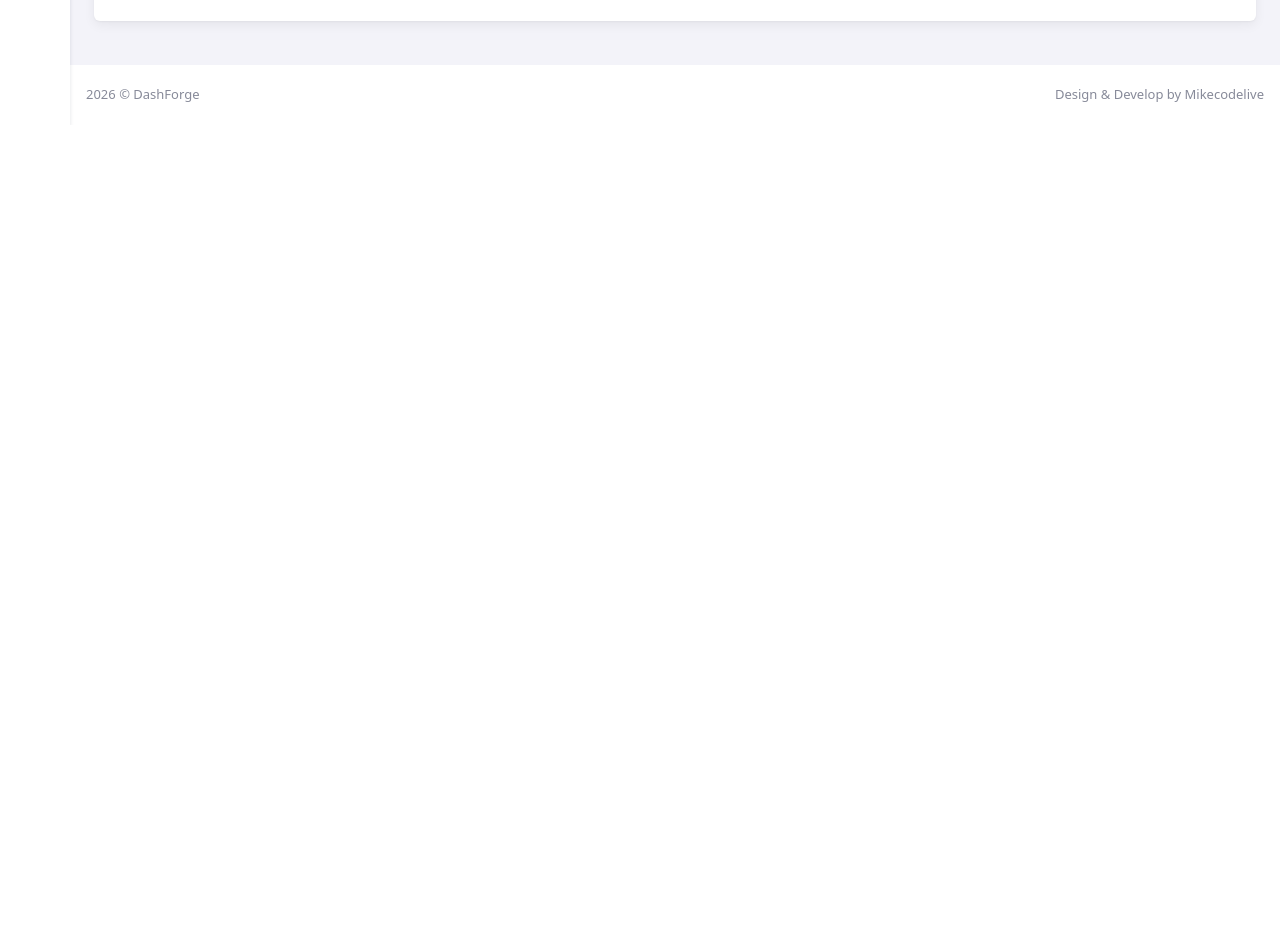
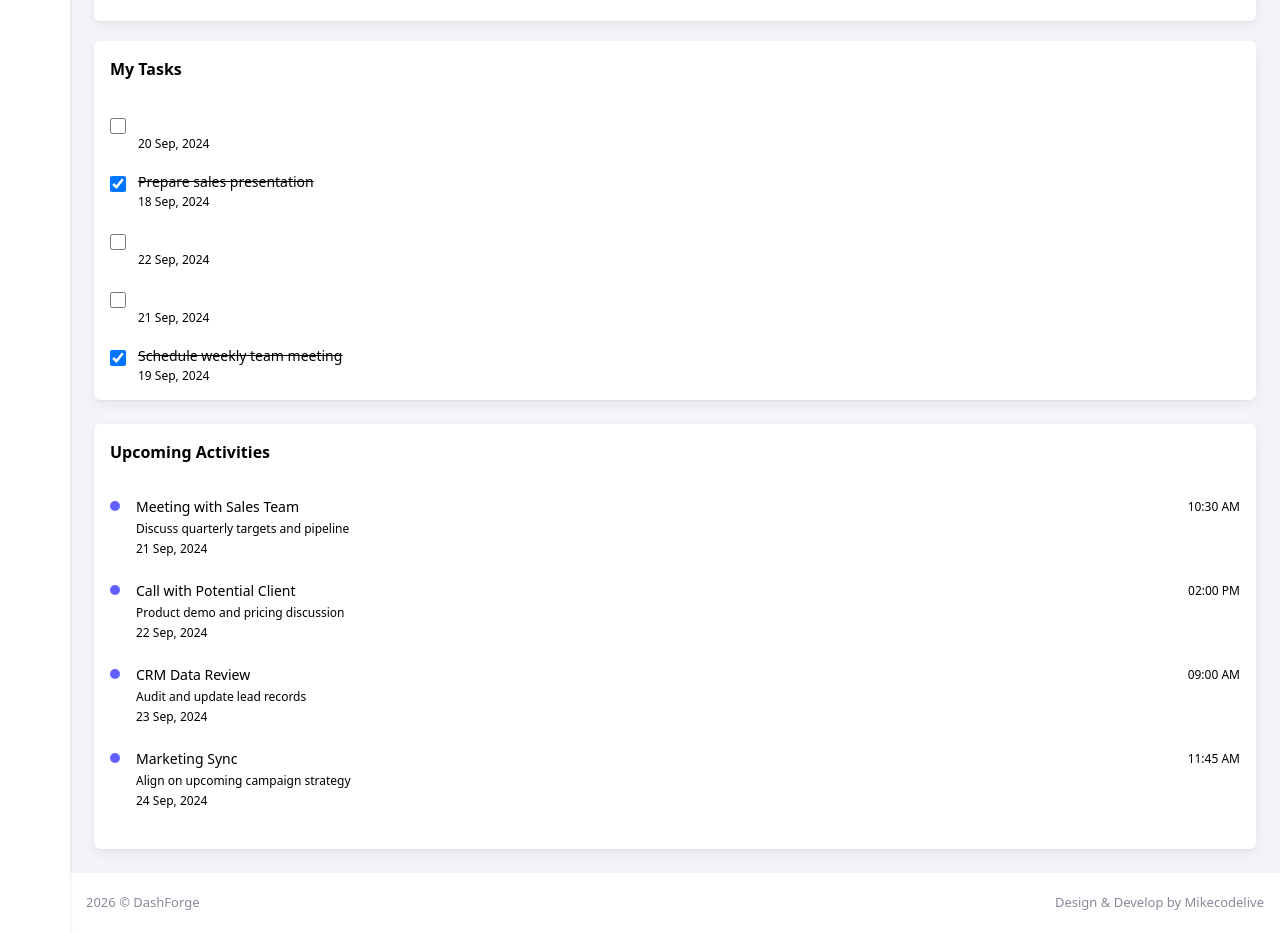
Before and after one commit to Mike-codelive/Dashforge, a React (Vite) app: page /crm in a window 1280 px wide. Shown: the part 1602-2535 px from the top of the page. Before the commit the page ends 1727 px from the top, so only its background shows below. Built offline with nearby package versions, Linux system fonts and the light colour scheme.

Commit message:
feat(crm): complete CRM dashboard page and components

```diff
--- a/src/features/crm/Crm.tsx
+++ b/src/features/crm/Crm.tsx
@@ -1,8 +1,10 @@
 import { BalanceOverview } from "./sections/BalanceOverview";
 import { DealStatus } from "./sections/DealStatus";
 import { DealTypeRadar } from "./sections/DealTypeRadar";
+import { MyTasks } from "./sections/MyTasks";
 import { SalesForecast } from "./sections/SalesForecast";
 import { TopStats } from "./sections/TopStats";
+import { UpcomingActivities } from "./sections/UpcomingActivities";
 
 export const Crm = () => {
   return (
@@ -14,6 +16,8 @@ export const Crm = () => {
       </div>
       <BalanceOverview />
       <DealStatus />
+      <MyTasks />
+      <UpcomingActivities />
     </>
   );
 };
--- /dev/null
+++ b/src/features/crm/components/TaskItem.tsx
@@ -0,0 +1,35 @@
+import { useId } from "react";
+import type { Task } from "../data/myTasks";
+
+type Props = {
+  task: Task;
+  onToggle: (id: string) => void;
+};
+
+export const TaskItem = ({ task, onToggle }: Props) => {
+  const checkboxId = useId();
+
+  return (
+    <div className="flex items-start gap-3">
+      <input
+        id={checkboxId}
+        type="checkbox"
+        checked={task.completed}
+        onChange={() => onToggle(task.id)}
+        className="mt-1 h-4 w-4 rounded border-white/20 bg-transparent text-indigo-500 focus:ring-0"
+      />
+
+      <label htmlFor={checkboxId} className="flex flex-col gap-0.5">
+        <span
+          className={`text-sm font-medium transition ${
+            task.completed ? "text-DF-muted line-through" : "text-white"
+          }`}
+        >
+          {task.title}
+        </span>
+
+        <span className="text-DF-muted text-xs">{task.date}</span>
+      </label>
+    </div>
+  );
+};
--- /dev/null
+++ b/src/features/crm/components/UpcomingActivityItem.tsx
@@ -0,0 +1,30 @@
+import type { UpcomingActivity } from "../data/upcomingActivities";
+
+type Props = {
+  activity: UpcomingActivity;
+  isLast: boolean;
+};
+
+export const UpcomingActivityItem = ({ activity, isLast }: Props) => {
+  return (
+    <div className="relative flex gap-4">
+      <div className="relative flex flex-col items-center">
+        <span className="mt-1 h-2.5 w-2.5 rounded-full bg-indigo-500" />
+        {!isLast && <span className="mt-1 w-px flex-1 bg-white/10" />}
+      </div>
+
+      <div className="flex flex-1 flex-col gap-1 pb-6">
+        <div className="flex items-center justify-between">
+          <h6 className="text-sm font-medium">{activity.title}</h6>
+          <span className="text-DF-muted text-xs whitespace-nowrap">
+            {activity.time}
+          </span>
+        </div>
+
+        <p className="text-DF-muted text-xs">{activity.description}</p>
+
+        <span className="text-DF-muted text-xs">{activity.date}</span>
+      </div>
+    </div>
+  );
+};
--- /dev/null
+++ b/src/features/crm/data/myTasks.ts
@@ -0,0 +1,39 @@
+export type Task = {
+  id: string;
+  title: string;
+  date: string;
+  completed: boolean;
+};
+
+export const myTasks: Task[] = [
+  {
+    id: "task-1",
+    title: "Review lead pipeline",
+    date: "20 Sep, 2024",
+    completed: false,
+  },
+  {
+    id: "task-2",
+    title: "Prepare sales presentation",
+    date: "18 Sep, 2024",
+    completed: true,
+  },
+  {
+    id: "task-3",
+    title: "Follow up with potential clients",
+    date: "22 Sep, 2024",
+    completed: false,
+  },
+  {
+    id: "task-4",
+    title: "Update CRM records",
+    date: "21 Sep, 2024",
+    completed: false,
+  },
+  {
+    id: "task-5",
+    title: "Schedule weekly team meeting",
+    date: "19 Sep, 2024",
+    completed: true,
+  },
+];
--- /dev/null
+++ b/src/features/crm/data/upcomingActivities.ts
@@ -0,0 +1,38 @@
+export type UpcomingActivity = {
+  id: string;
+  title: string;
+  description: string;
+  date: string;
+  time: string;
+};
+
+export const upcomingActivities: UpcomingActivity[] = [
+  {
+    id: "activity-1",
+    title: "Meeting with Sales Team",
+    description: "Discuss quarterly targets and pipeline",
+    date: "21 Sep, 2024",
+    time: "10:30 AM",
+  },
+  {
+    id: "activity-2",
+    title: "Call with Potential Client",
+    description: "Product demo and pricing discussion",
+    date: "22 Sep, 2024",
+    time: "02:00 PM",
+  },
+  {
+    id: "activity-3",
+    title: "CRM Data Review",
+    description: "Audit and update lead records",
+    date: "23 Sep, 2024",
+    time: "09:00 AM",
+  },
+  {
+    id: "activity-4",
+    title: "Marketing Sync",
+    description: "Align on upcoming campaign strategy",
+    date: "24 Sep, 2024",
+    time: "11:45 AM",
+  },
+];
--- /dev/null
+++ b/src/features/crm/sections/MyTasks.tsx
@@ -0,0 +1,30 @@
+import { useState } from "react";
+import { myTasks as initialTasks } from "../data/myTasks";
+import { TaskItem } from "../components/TaskItem";
+import type { Task } from "../data/myTasks";
+
+export const MyTasks = () => {
+  const [tasks, setTasks] = useState<Task[]>(initialTasks);
+
+  const toggleTask = (id: string) => {
+    setTasks((prev) =>
+      prev.map((task) =>
+        task.id === id ? { ...task, completed: !task.completed } : task,
+      ),
+    );
+  };
+
+  return (
+    <div className="card-shadow bg-DF-surface dark:bg-DF-bg-dark mb-6 rounded-md">
+      <div className="border-b border-white/5 p-4">
+        <h4 className="font-semibold">My Tasks</h4>
+      </div>
+
+      <div className="flex flex-col gap-5 p-4">
+        {tasks.map((task) => (
+          <TaskItem key={task.id} task={task} onToggle={toggleTask} />
+        ))}
+      </div>
+    </div>
+  );
+};
--- /dev/null
+++ b/src/features/crm/sections/UpcomingActivities.tsx
@@ -0,0 +1,22 @@
+import { upcomingActivities } from "../data/upcomingActivities";
+import { UpcomingActivityItem } from "../components/UpcomingActivityItem";
+
+export const UpcomingActivities = () => {
+  return (
+    <div className="card-shadow bg-DF-surface dark:bg-DF-bg-dark rounded-md">
+      <div className="border-b border-white/5 p-4">
+        <h4 className="font-semibold">Upcoming Activities</h4>
+      </div>
+
+      <div className="p-4">
+        {upcomingActivities.map((activity, index) => (
+          <UpcomingActivityItem
+            key={activity.id}
+            activity={activity}
+            isLast={index === upcomingActivities.length - 1}
+          />
+        ))}
+      </div>
+    </div>
+  );
+};
```
